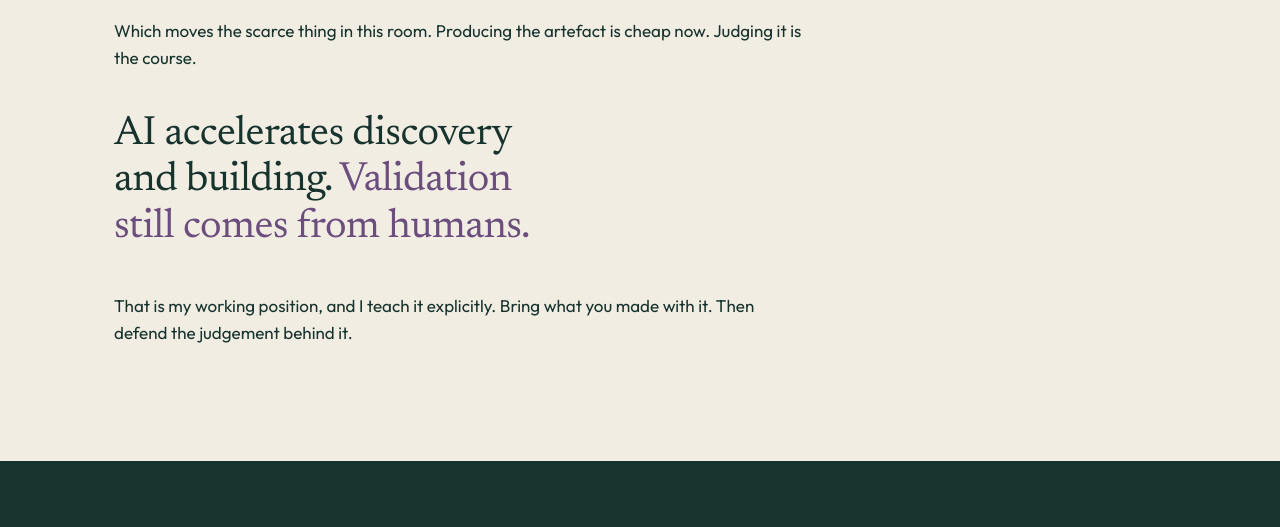
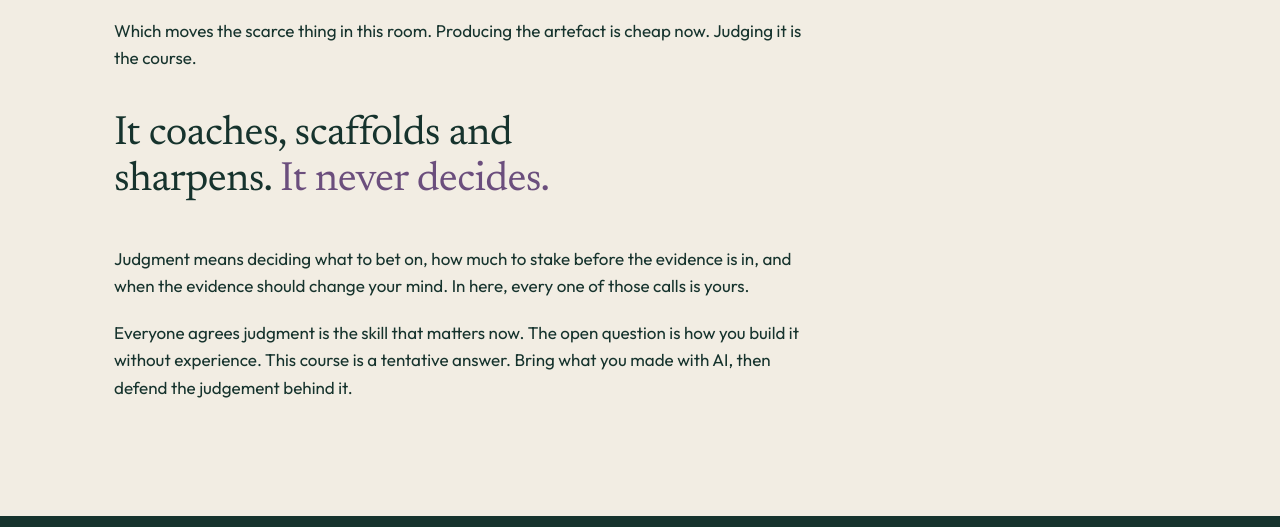
Before and after one commit to profjulien/profjulien.ai, a plain HTML site: page manifesto.html in a window 1280 px wide. Shown: the part 3761-4288 px from the top of the page. Drawn offline with Linux system fonts and the light colour scheme.

Commit message:
Manifesto AI section: rebuild it on Julien's own language
Replaces the version paraphrased from the teaching statement. Sources
are his: the SUTD sprint LinkedIn post and the two work-in-progress
Pyramid pieces on judgment.

- "It coaches, scaffolds and sharpens. It never decides." replaces
  "AI accelerates discovery and building, validation still comes from
  humans." His line, and the sharper one.
- Adds what the previous version never said: what judgment IS. The
  definition is the root claim of the Pyramid piece "Entrepreneurial
  judgment in the AGE of AI", worked across 191 revisions — deciding
  what to bet on, how much to stake before the evidence is in, and when
  the evidence should change your mind.
- Names the open question rather than implying it is settled: everyone
  agrees judgment matters, the question is how to build it without
  experience, and the course is a tentative answer.

Co-Authored-By: Claude Opus 5 <noreply@anthropic.com>

```diff
--- a/manifesto.html
+++ b/manifesto.html
@@ -842,13 +842,17 @@ p{margin:0}
       <p class="body" style="margin-top:20px">Which moves the scarce thing in this room.
         Producing the artefact is cheap now. Judging it is the course.</p>
 
-      <p class="thesis-claim" style="margin-top:40px">AI accelerates discovery and building.
-        <span class="accent">Validation still comes from humans.</span></p>
+      <p class="thesis-claim" style="margin-top:40px">It coaches, scaffolds and sharpens.
+        <span class="accent">It never decides.</span></p>
 
-      <p class="body">That is my working position, and I teach it explicitly. Bring what you made
-        with it. Then defend the judgement behind it.</p>
-    </div>
-  </section>
+      <p class="body">Judgment means deciding what to bet on, how much to stake before the
+        evidence is in, and when the evidence should change your mind. In here, every one of
+        those calls is yours.</p>
+
+      <p class="body" style="margin-top:20px">Everyone agrees judgment is the skill that matters
+        now. The open question is how you build it without experience. This course is a tentative
+        answer. Bring what you made with AI, then defend the judgement behind it.</p>
+    </section>
 </main>
 
 <footer class="site-foot">
```
